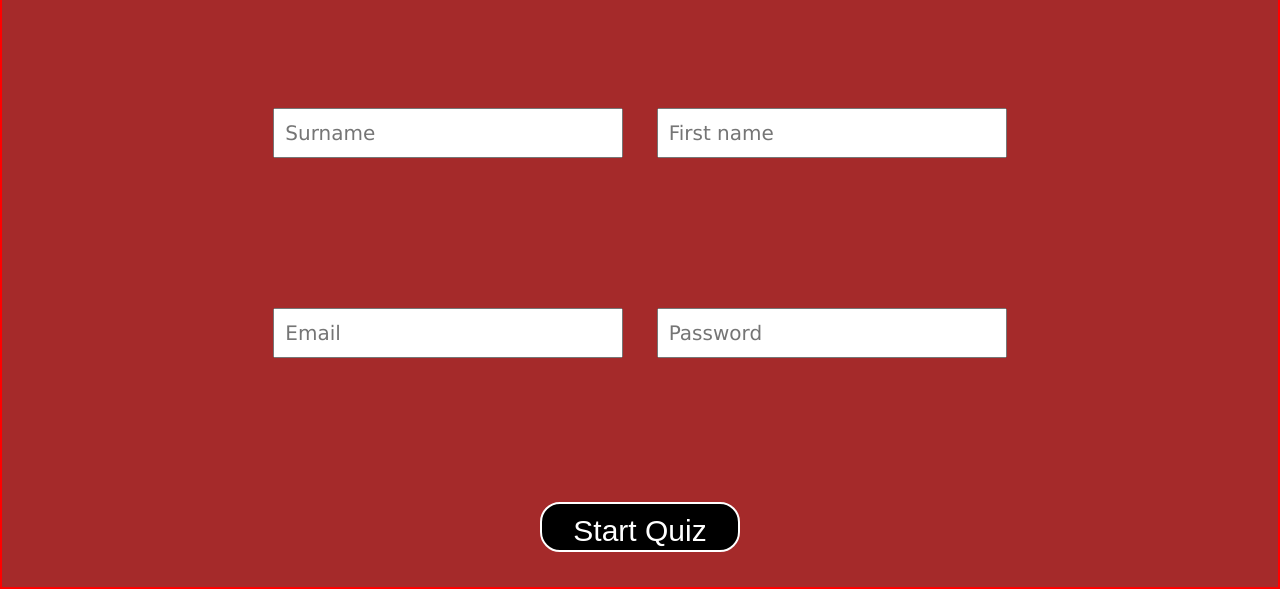
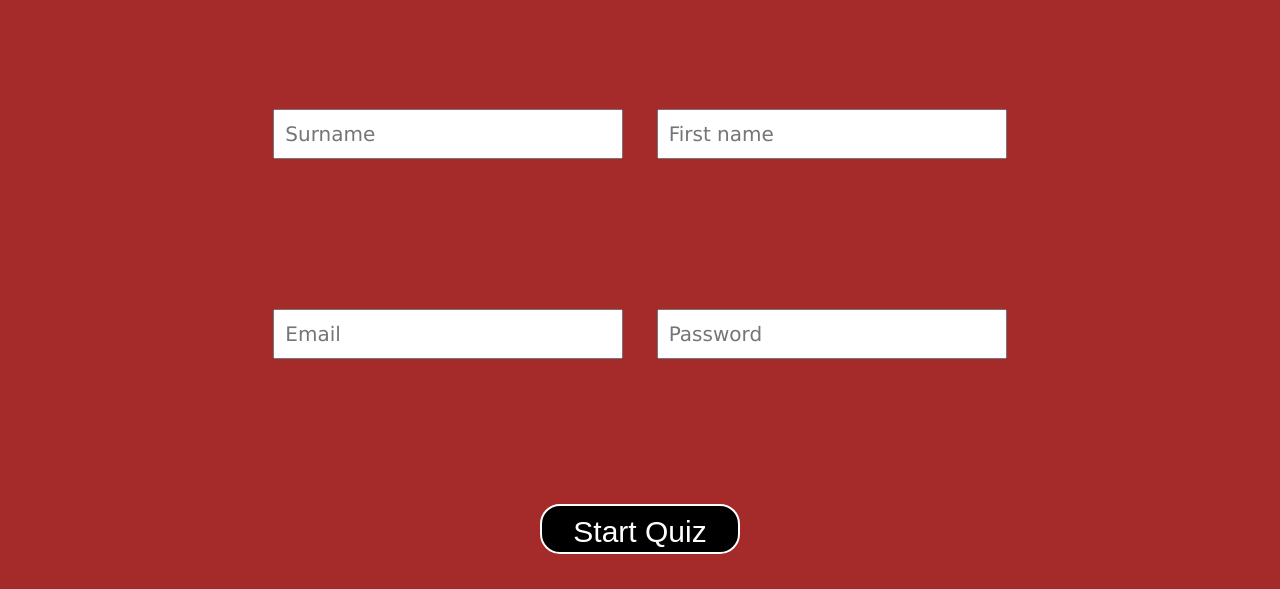
Before and after one commit to bello-ibraheem-adewale/quizApplication, a plain HTML site: page index.html in a window 1280 px wide. Shown: the part 211-800 px from the top of the page. Drawn offline with Linux system fonts and the light colour scheme.

Commit message:
remove css style

```diff
--- a/style.css
+++ b/style.css
@@ -9,8 +9,6 @@
 section{
     display: flex;
     flex-direction: column;
-    /* justify-content: center; */
-    border: 2px solid red;
     width: 370px;
     position: fixed;
     align-items: center;
```
